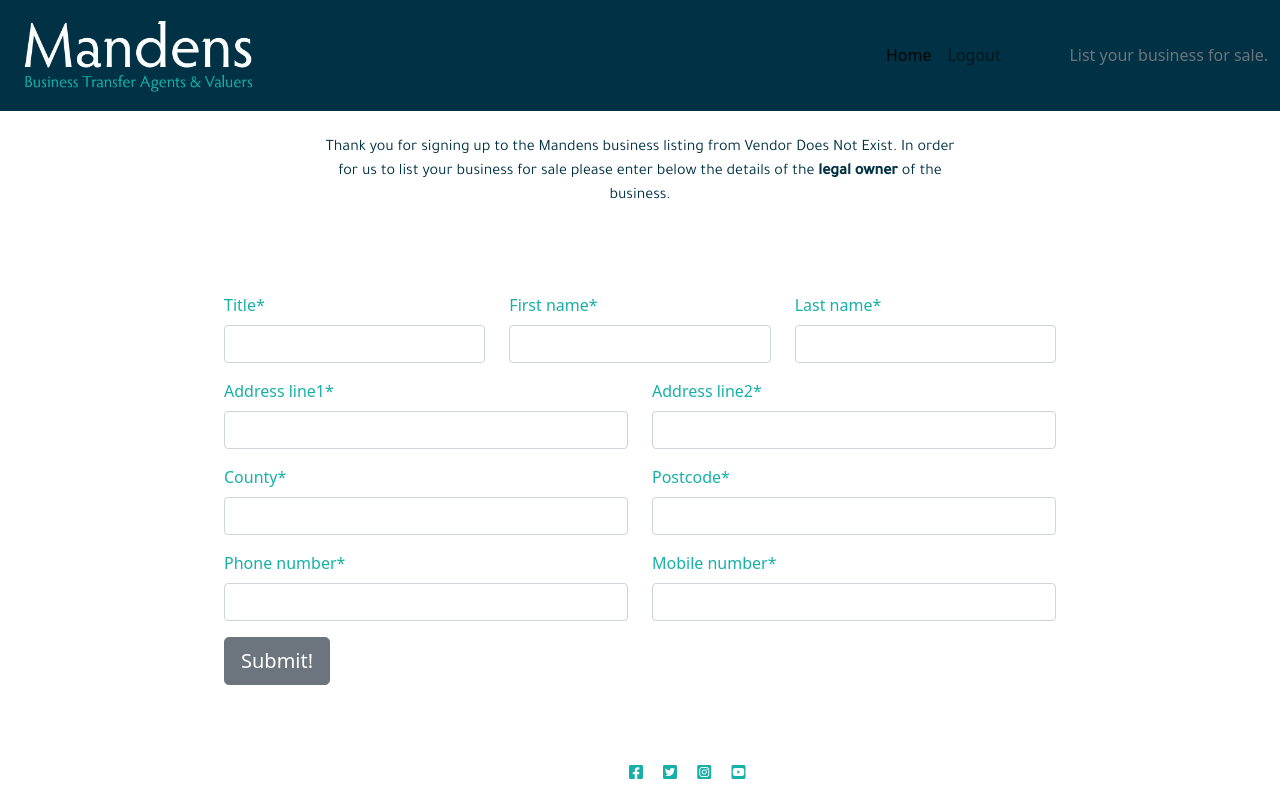
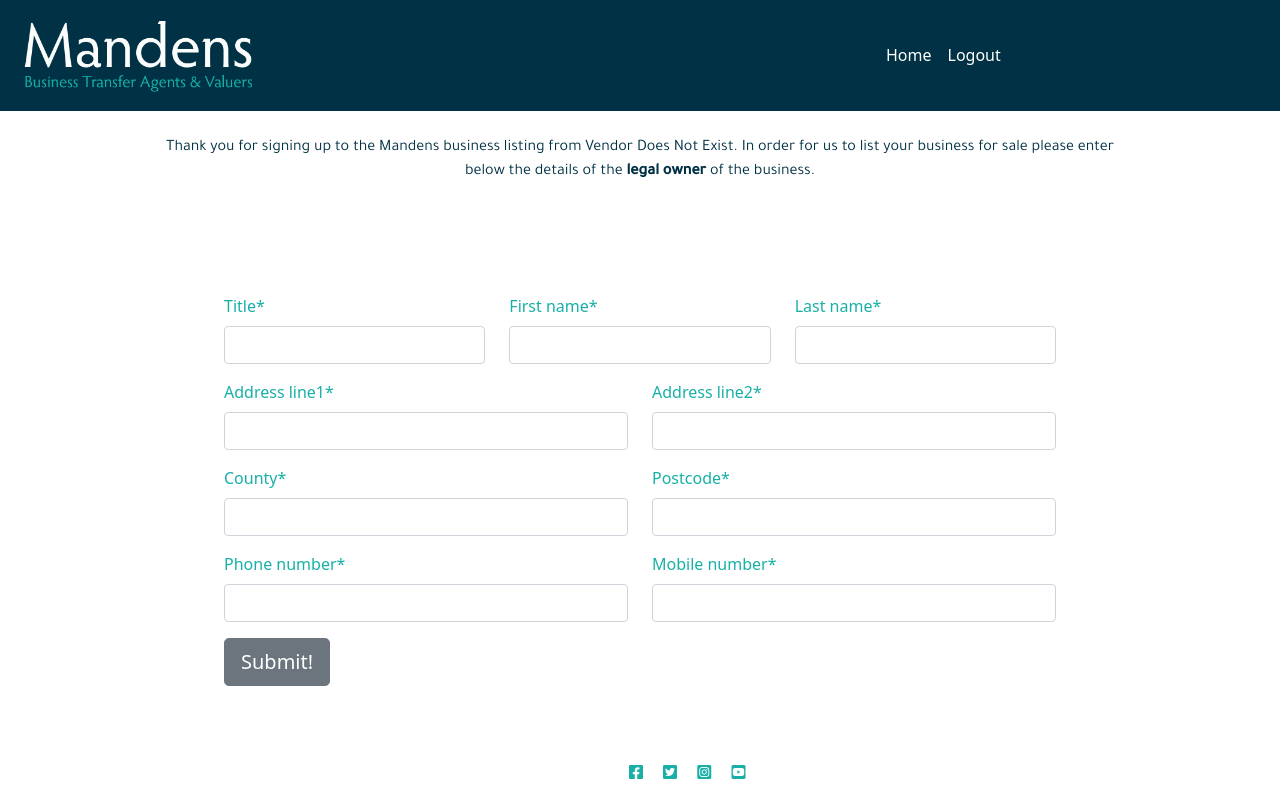
Before and after one commit to GeorgieEggleton/business-listing-form, a Django app: page /vendorinput/ in a window 1280 px wide. Run offline with Django 3.2, Linux system fonts and the light colour scheme; the visitor is signed in with stand-in values (Sample User, id 1); data that the repository does not hold is empty; some libraries are stand-ins or nearby versions.

Commit message:
add styling to signup page

```diff
--- a/mandens/settings.py
+++ b/mandens/settings.py
@@ -67,6 +67,8 @@ CRISPY_ALLOWED_TEMPLATE_PACKS = "bootstrap5"
 CRISPY_TEMPLATE_PACK = 'bootstrap5'
 
 ACCOUNT_EMAIL_VERIFICATION = 'none'
+
+ACCOUNT_EMAIL_REQUIRED = 'True'
 
 MIDDLEWARE = [
     'django.middleware.security.SecurityMiddleware',
--- a/static/css/style.css
+++ b/static/css/style.css
@@ -47,16 +83,6 @@
 
 .accordion-body{
     background-color: #f1f1f1;
-}
-
-
-
-label {
-
-}
-
-label:hover {
-    background: #4E8774;
 }
 
 .content {
@@ -113,36 +139,26 @@ i {
     justify-content: center;
 }
 
-#opening-text{
+.opening-text{
+    margin: auto;
     padding-top: 25px;
-    width: 50%;
+    padding-bottom: 25px;
+    width: 75%;
     text-align: center;
     color: #555454;
     font-family: Tajawal, sans-serif;
 }
 
 
-
-
-
 .form-container{
     display: flex;
     justify-content: center;
-
 }
 
 
 #vendor-form{
     color: #18b0a6;
     width: 65%;
-
-
-}
-
-#test-style{
-    height: 20px;
-    width: 20px;
-    background-color: red;
 }
 
 .subtext{
--- a/templates/base.html
+++ b/templates/base.html
@@ -39,24 +39,22 @@
             <div class="collapse navbar-collapse" id="navbarText">
                 <ul class="navbar-nav me-auto mb-2 mb-lg-0">
                     <li class="nav-item">
-                        <a class="nav-link active" aria-current="page" href="{% url 'home' %}">Home</a>
+                        <a class="nav-link active text-white" aria-current="page" href="{% url 'home' %}">Home</a>
                     </li>
                     {% if user.is_authenticated %}
                     <li class="nav-item">
-                        <a class="nav-link" href="{% url 'account_logout' %}">Logout</a>
+                        <a class="nav-link text-white" href="{% url 'account_logout' %}">Logout</a>
                     </li>
                     {% else %}
                     <li class="nav-item">
-                        <a class="nav-link" href="{% url 'account_signup' %}">Register</a>
+                        <a class="nav-link text-white" href="{% url 'account_signup' %}">Register</a>
                     </li>
                     <li class="nav-item">
-                        <a class="nav-link" href="{% url 'account_login' %}">Login</a>
+                        <a class="nav-link text-white" href="{% url 'account_login' %}">Login</a>
                     </li>
                     {% endif %}
                 </ul>
-                <span class="navbar-text text-muted">
-                    List your business for sale.
-                </span>
+
             </div>
         </div>
     </nav>
--- a/templates/vendor_input.html
+++ b/templates/vendor_input.html
@@ -2,7 +2,7 @@
 {% block content %}
 {% load crispy_forms_tags %}
 <div id="text-container">
-   <div id="opening-text">
+   <div class="opening-text">
       <p>Thank you for signing up to the Mandens business listing from {{ vendor }}.
          In order for us to list your business for sale please enter below the details of the <strong>legal owner</strong> of the business.
       </p>
```
Also changed, not shown: other parts of static/css/style.css (+40 -4 lines), templates/account/signup.html (+20 -5 lines).
